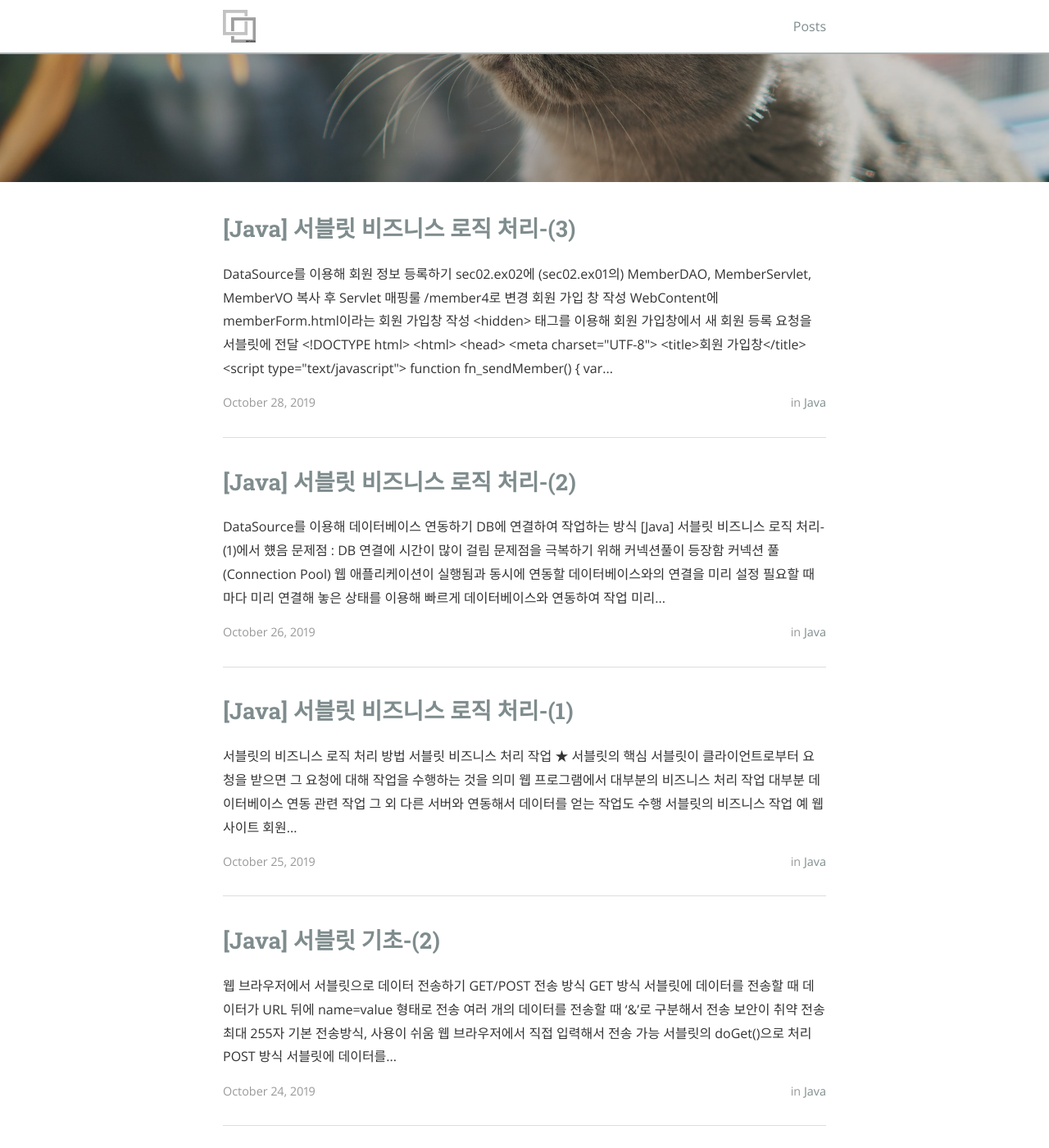
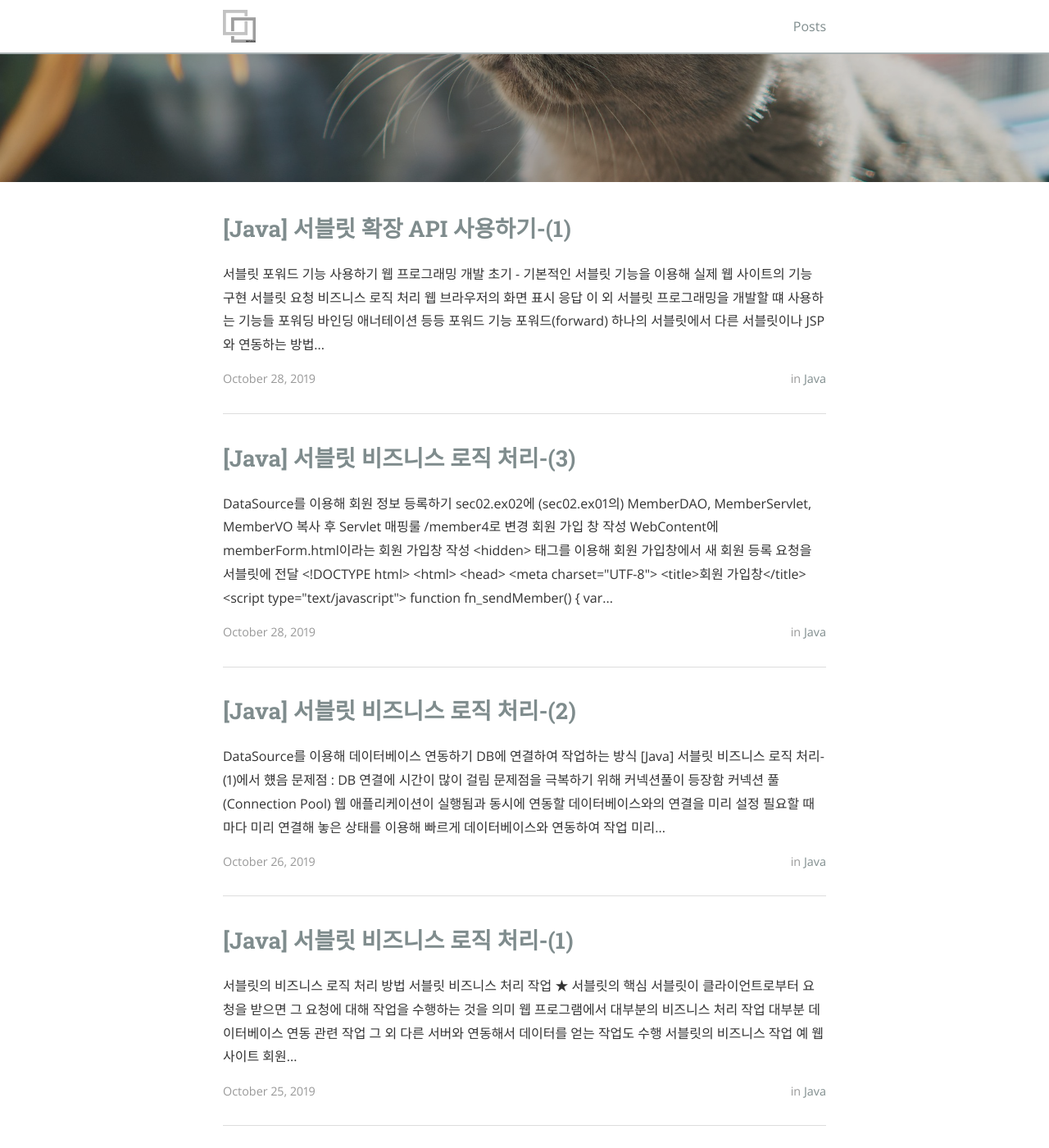
Before and after one commit to gptjs409/gptjs409.github.io, a Jekyll site: the page built from index.html, in a window 1280 px wide and 1400 px high, scrolled down 283 px. Shown: the whole window at 82% size. Built offline with Jekyll 4.4.1, drawn with Linux system fonts in a browser that asks for light colours; nearby versions of some CDN libraries; the list of posts is cut into pages by our own code; a file with an impossible date is left out; some of the changed text lies outside the part shown.

Commit message:
Update 2019-10-28-servlet-expansion-api1.md

```diff
--- a/_posts/java/2019-10-28-servlet-expansion-api1.md
+++ b/_posts/java/2019-10-28-servlet-expansion-api1.md
@@ -1,20 +1,16 @@
 ---
 layout: post
 title:  "[Java] 서블릿 확장 API 사용하기-(1)"
-date:   2019-10-28 13:27:91
+date:   2019-10-28 08:31:59
 author: Choi HyeSun
 categories: java
 tags:
   - Java
   - 서블릿
   - Servlet
-  - 서블릿 확장 API
-  - 포워드
-  - forward
-  - redirect
-  - location
-  - dispatcher
-  - refresh
+  - 서블릿 비즈니스 로직
+  - Servlet Business Logic
+  - DB연동
 ---
 
 ## 서블릿 포워드 기능 사용하기
```
